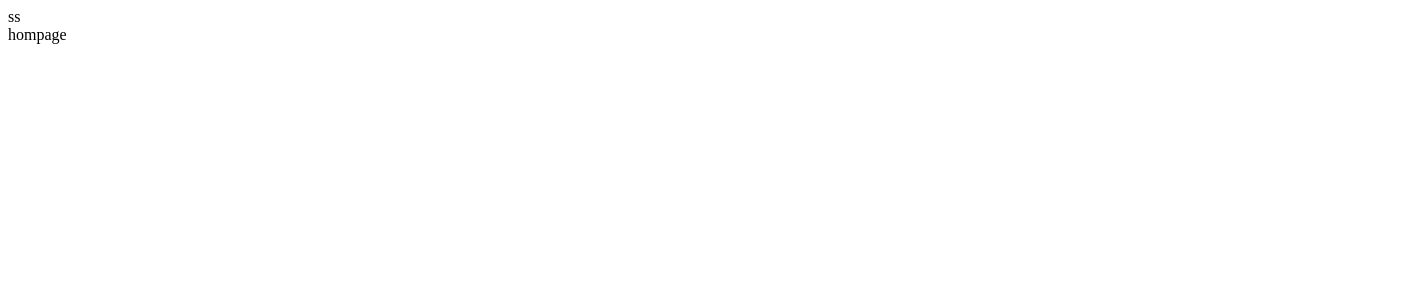
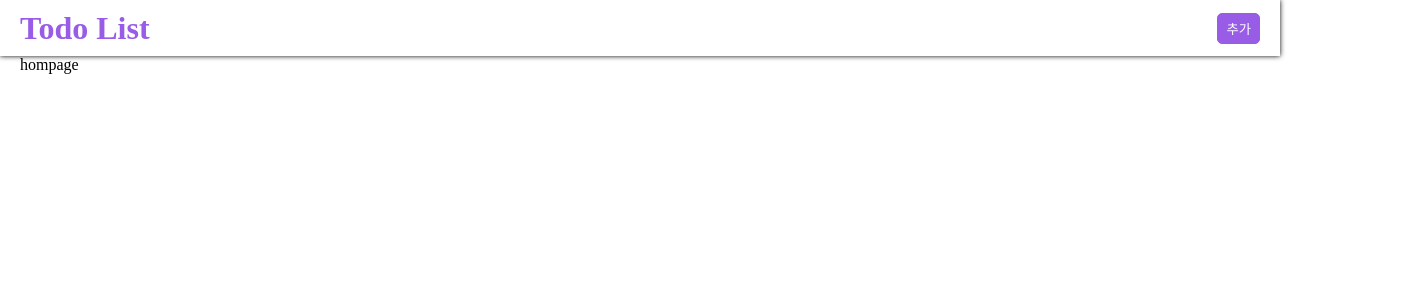
Before and after one commit to royud/Vue-Todo-List, a Vue app: page / in a window 1280 px wide. Shown: the top 300 px of the page, 1408 px wide, since content can reach past the window. Built offline with nearby package versions, Linux system fonts and the light colour scheme.

Commit message:
레이아웃 제작 및 버튼 제작

```diff
--- a/src/App.vue
+++ b/src/App.vue
@@ -9,8 +9,26 @@ import { RouterView } from 'vue-router'
 </template>
 
 <style>
+* {
+  margin: 0;
+  padding: 0;
+}
+a {
+  color: inherit;
+  text-decoration: none;
+}
+ul,
+ol,
+li {
+  list-style: none;
+}
 .container {
-  width: 1400px;
+  width: min(100%, 1400px);
   margin: 0 auto;
 }
+@media (max-width: 1440px) {
+  .container {
+    margin: 0 20px;
+  }
+}
 </style>
--- /dev/null
+++ b/src/components/AppButton.vue
@@ -0,0 +1,50 @@
+<template>
+  <button :class="[disabled, btnStyle]" ref="btnRef"><slot></slot></button>
+</template>
+
+<script setup lang="ts">
+import { computed, ref } from 'vue'
+
+defineProps<{ btnStyle?: 'primary' | 'danger' | undefined }>()
+
+const btnRef = ref<HTMLButtonElement>()
+
+const disabled = computed<string>(() => (btnRef.value?.disabled ? 'disabled' : ''))
+</script>
+
+<style scoped>
+button {
+  padding: 5px 8px;
+  border: 1px solid #985ce7;
+  background-color: #ffffff;
+  color: #985ce7;
+  border-radius: 5px;
+  cursor: pointer;
+  &:hover {
+    filter: brightness(120%) contrast(85%);
+  }
+  &:active {
+    filter: none;
+  }
+}
+.primary {
+  background-color: #985ce7;
+  color: #ffffff;
+}
+.danger {
+  border: 1px solid #e75c5c;
+  color: #e75c5c;
+}
+
+.disabled {
+  opacity: 0.5;
+  filter: none;
+  cursor: auto;
+  &:hover {
+    filter: none;
+  }
+  &:active {
+    filter: none;
+  }
+}
+</style>
--- a/src/components/AppHeader.vue
+++ b/src/components/AppHeader.vue
@@ -1,9 +1,31 @@
 <template>
   <header>
-    <div class="container">ss</div>
+    <div class="container headerContent">
+      <h1>
+        <RouterLink :to="{ name: 'home' }">Todo List</RouterLink>
+      </h1>
+      <AppButton type="button" btn-style="primary" @click="console.log('추가')">추가</AppButton>
+    </div>
   </header>
 </template>
 
-<script setup lang="ts"></script>
+<script setup lang="ts">
+import AppButton from '@/components/AppButton.vue'
+</script>
 
-<style scoped></style>
+<style scoped>
+header {
+  position: fixed;
+  width: 100%;
+  background-color: #ffffff;
+  height: 56px;
+  box-shadow: 0 0 5px 0 #000000;
+  display: flex;
+  color: #985ce7;
+}
+.headerContent {
+  display: flex;
+  align-items: center;
+  justify-content: space-between;
+}
+</style>
--- a/src/layout/DefaultLayout.vue
+++ b/src/layout/DefaultLayout.vue
@@ -9,4 +9,8 @@
 import AppHeader from '@/components/AppHeader.vue'
 </script>
 
-<style scoped></style>
+<style scoped>
+main {
+  padding-top: 56px;
+}
+</style>
--- a/src/views/HomeView.vue
+++ b/src/views/HomeView.vue
@@ -1,5 +1,3 @@
 <script setup lang="ts"></script>
 
-<template>
-  <main>hompage</main>
-</template>
+<template>hompage</template>
```
